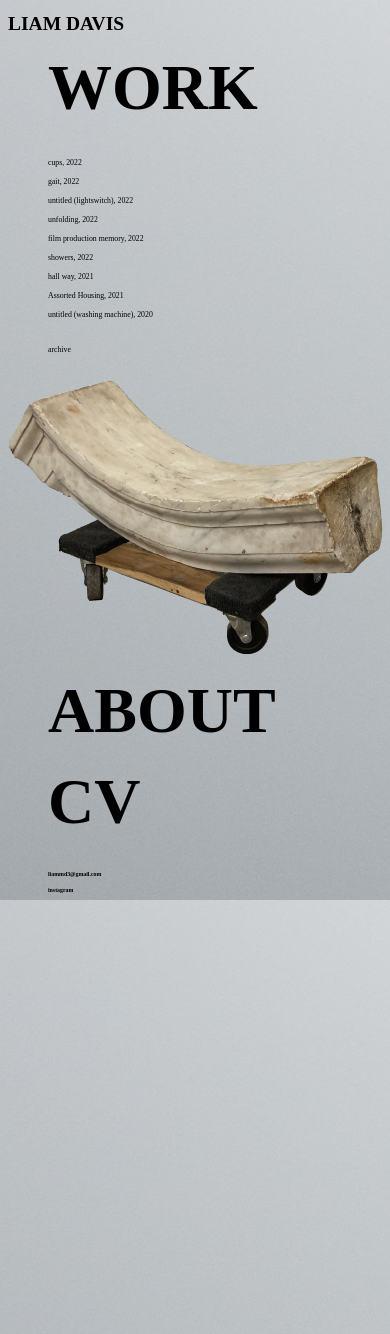
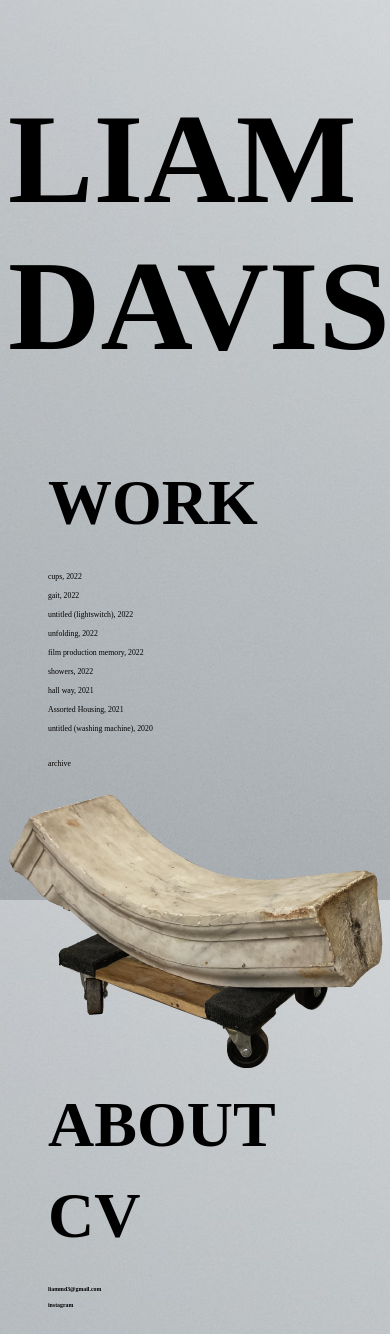
Before and after one commit to liammdavis/liammdavis.github.io, a Jekyll site: the page built from index.html, in a window 390 px wide. Built offline with Jekyll 4.4.1, drawn with Linux system fonts in a browser that asks for light colours.

Commit message:
trying to make mobile look right, perhaps the meta thing made it more challengin

```diff
--- a/css/main.css
+++ b/css/main.css
@@ -98,3 +98,18 @@ h2 {
     }
 
 }
+
+@media screen and (max-width: 1000px )  {
+    h1 {
+        font-size: 8em;
+    }
+
+}
+
+
+@media screen and (max-width: 1000px )  {
+    .body {
+        font-size: 8em;
+    }
+
+}
```
